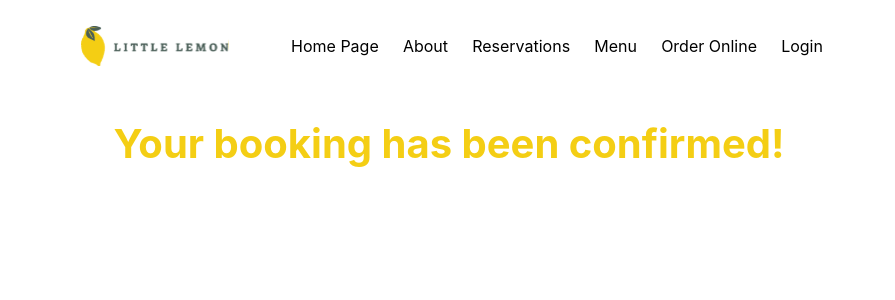
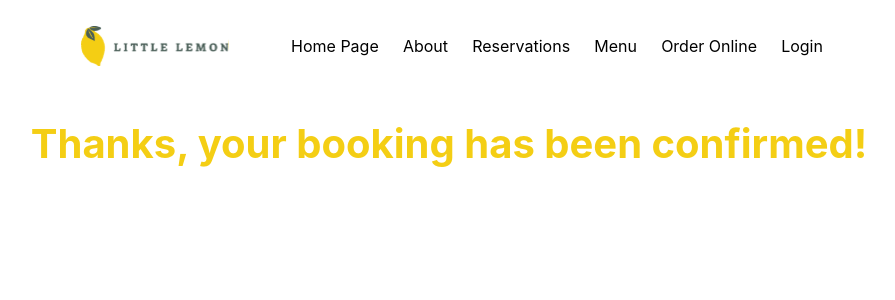
Before and after one commit to Shashwatsingh90/little-lemon, a React (Create React App) app in the folder little-lemon/: page /bookingconfirmation in a window 1280 px wide. Shown: the top 300 px of the page, without its empty margins (191-1086 px from the left). Built offline with nearby package versions, Linux system fonts and the light colour scheme.

Commit message:
edited booking confirmation message

```diff
--- a/little-lemon/src/pages/BookingConfirmation.jsx
+++ b/little-lemon/src/pages/BookingConfirmation.jsx
@@ -5,7 +5,9 @@
   return (
     <div>
       <Nav />
-      <h1 style={{ textAlign: "center" }}>Your booking has been confirmed!</h1>
+      <h1 style={{ textAlign: "center" }}>
+        Thanks, your booking has been confirmed!
+      </h1>
     </div>
   );
 }
```
